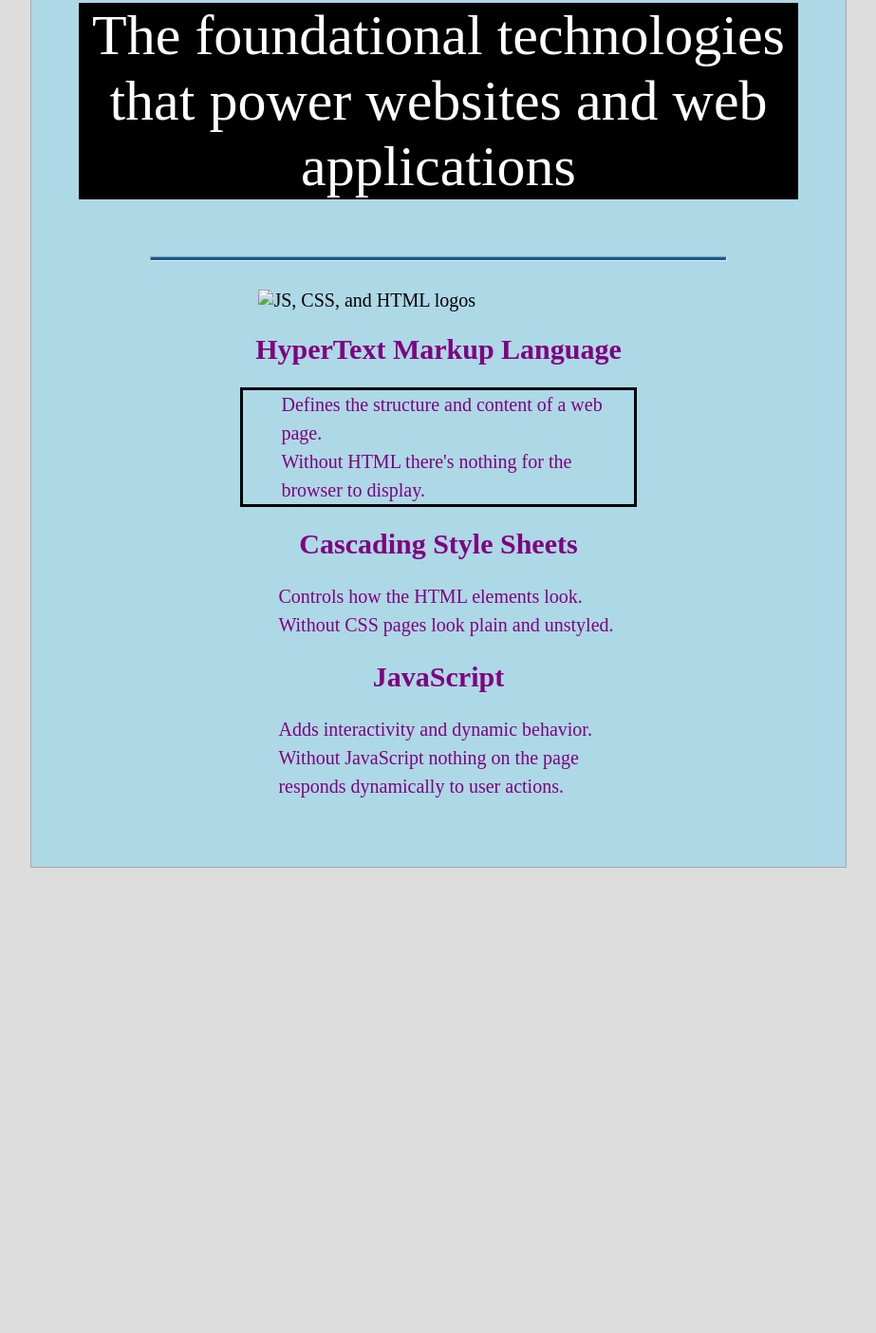
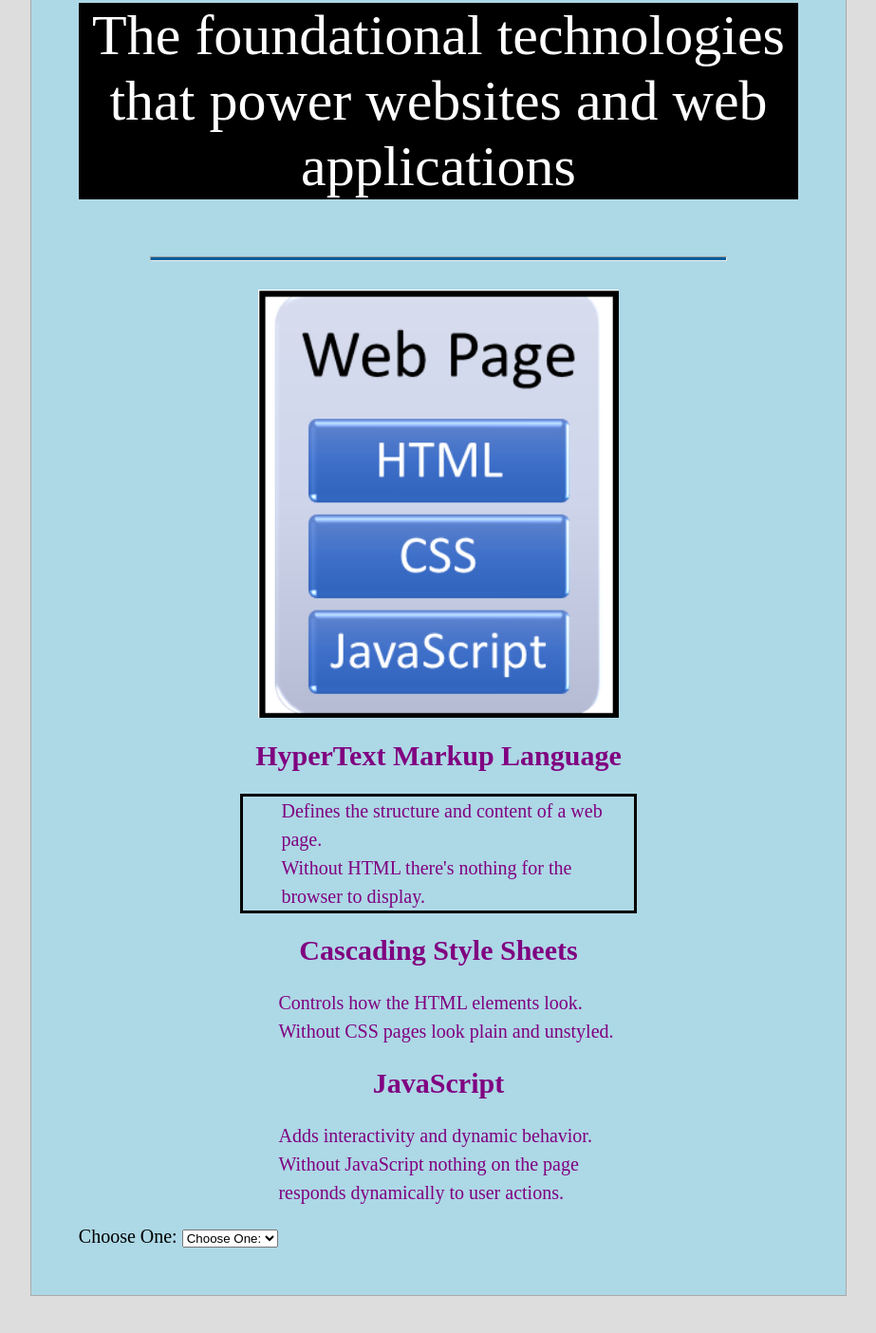
Before and after one commit to PMOD-77/wdd131, a plain HTML site: page ponder/dom.html in a window 1280 px wide. Shown: the part 222-1626 px from the top of the page at 95% size, without its empty margins (178-1101 px from the left). Before the commit the page ends 1176 px from the top, so only its background shows below. Drawn offline with Linux system fonts and the light colour scheme.

Commit message:
7
Co-authored-by: Copilot <copilot@github.com>

```diff
--- a/ponder/dom.html
+++ b/ponder/dom.html
@@ -31,6 +31,13 @@
             <li>Without JavaScript nothing on the page responds dynamically to user actions.</li>
         </ul>
     </div>
+    <label for="webdevlist">Choose One:</label>
+    <select name="code" id="webdevlist">
+        <option>Choose One:</option>
+        <option value="html">HTML</option>
+        <option value="css">CSS</option>
+        <option value="js">JavaScript</option>
+    </select>
 </div>
 </body>
 </html>
--- a/ponder/dom.js
+++ b/ponder/dom.js
@@ -1,4 +1,5 @@
-let title = document.querySelector('h1');
+let title = document.querySelector("h1");
+document.querySelector("h1").textContent = 'Web Page Components';
 
 console.log(title);
 
@@ -29,4 +30,18 @@ para.classList.add('background');
 
 const image = document.querySelector('img');
 
-image.setAttribute('src', 'images/new-logo.jpg');
+image.setAttribute('src', 'images/new_logo.png');
+
+const dropdown = document.querySelector('#webdevlist');
+const html = document.querySelector('#html');
+const css = document.querySelector('#css');
+const js = document.querySelector('#js');
+
+dropdown.addEventListener('change', function(){
+    html.style.color = 'red';
+    css.style.color = 'red';
+    js.style.color = 'red';
+    let codeValue = dropdown.value;
+    console.log(codeValue);
+    document.getElementById(codeValue).style.color = 'red';
+});
```
Also changed, not shown: ponder/images/new_logo.png (added).
